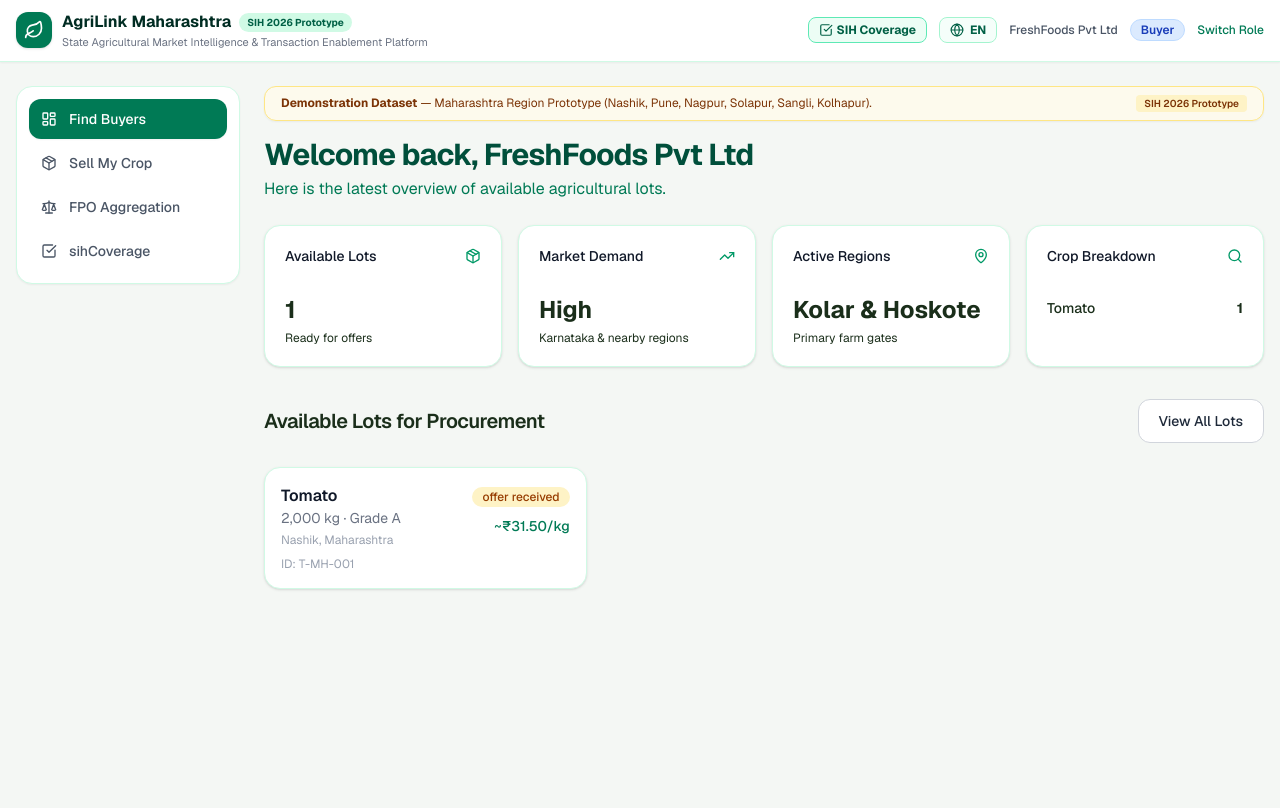
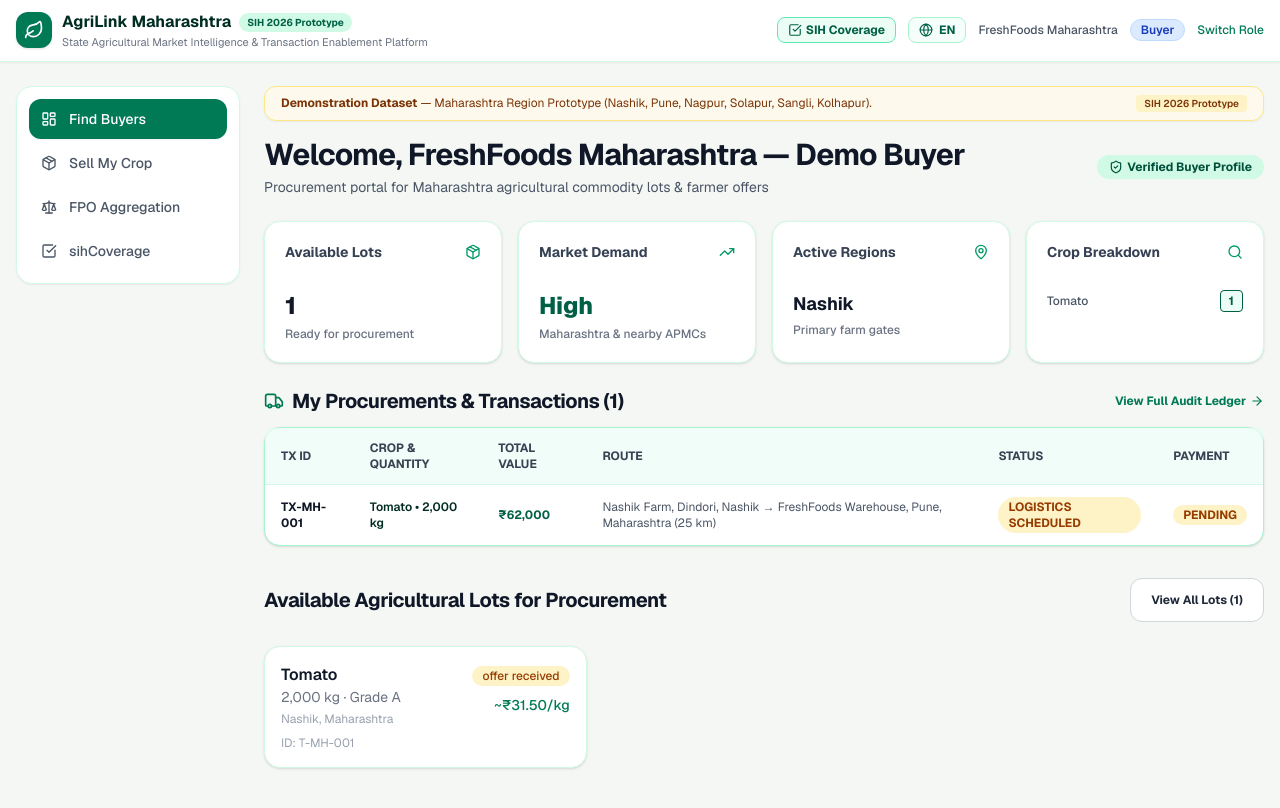
Before and after one commit to jeevankumarp-sizz/agrilink-maharashtra, a Next.js app: page /buyer in a window 1280 px wide. Shown: the top 808 px of the page. Built offline with nearby package versions, Linux system fonts and the light colour scheme.

Commit message:
fix: underlying data flow architecture - dynamically calculate buyer summary metrics (active regions, market demand, crop breakdown) from shared store lots, and make FPO lot creation update shared state

```diff
--- a/src/app/buyer/page.tsx
+++ b/src/app/buyer/page.tsx
@@ -15,21 +15,28 @@ import {
   CardTitle
 } from '@/components/ui/card';
 import { Button } from '@/components/ui/button';
+import { Badge } from '@/components/ui/badge';
 import { LotCard } from '@/components/agri/recommendation-card';
-import { actionLogin, actionGetBuyerDashboard } from '@/actions/agri-actions';
-import { Package, TrendingUp, Search, MapPin } from 'lucide-react';
-import type { Lot, User } from '@/lib/types';
+import { actionLogin, actionGetBuyerDashboard, actionGetFarmerDashboard } from '@/actions/agri-actions';
+import { formatCurrency, formatNumber } from '@/lib/utils';
+import { Package, TrendingUp, Search, MapPin, Truck, ShieldCheck, ArrowRight } from 'lucide-react';
+import type { Lot, User, Transaction } from '@/lib/types';
 
 export default function BuyerDashboardPage() {
   const [loading, setLoading] = useState(true);
-  const [data, setData] = useState<{ user: User | null; lots: Lot[] } | null>(null);
+  const [data, setData] = useState<{ user: User | null; lots: Lot[]; transactions?: Transaction[] } | null>(null);
 
   useEffect(() => {
     async function loadDashboard() {
       try {
         await actionLogin('buyer');
         const dashboardData = await actionGetBuyerDashboard();
-        setData(dashboardData);
+        const farmerData = await actionGetFarmerDashboard();
+        setData({
+          user: dashboardData.user,
+          lots: dashboardData.lots,
+          transactions: farmerData.transactions || [],
+        });
       } catch (error) {
         console.error('Failed to load dashboard:', error);
       } finally {
@@ -42,7 +49,7 @@ export default function BuyerDashboardPage() {
 
   if (loading) {
     return (
-      <AppShell role="buyer" userName="FreshFoods Pvt Ltd">
+      <AppShell role="buyer" userName="FreshFoods Maharashtra">
         <LoadingSpinner />
       </AppShell>
     );
@@ -50,7 +57,7 @@ export default function BuyerDashboardPage() {
 
   if (!data) {
     return (
-      <AppShell role="buyer" userName="FreshFoods Pvt Ltd">
+      <AppShell role="buyer" userName="FreshFoods Maharashtra">
         <EmptyState
           title="Error loading dashboard"
           description="We couldn't load your dashboard data. Please try again later."
@@ -59,8 +66,22 @@ export default function BuyerDashboardPage() {
     );
   }
 
-  const { lots } = data;
+  const { lots, transactions = [] } = data;
   const availableLots = lots.filter(l => l.status === 'open' || l.status === 'offer_received');
+
+  // Dynamically extract unique regions from active lots
+  const uniqueRegions = Array.from(
+    new Set(
+      availableLots
+        .map((l) => l.location.split(',')[0].trim())
+        .filter(Boolean)
+    )
+  );
+
+  const activeRegionsText =
+    uniqueRegions.length > 0
+      ? uniqueRegions.join(' & ')
+      : 'Nashik, Maharashtra';
 
   const cropStats = availableLots.reduce((acc, lot) => {
     acc[lot.crop] = (acc[lot.crop] || 0) + 1;
@@ -68,72 +89,149 @@ export default function BuyerDashboardPage() {
   }, {} as Record<string, number>);
 
   return (
-    <AppShell role="buyer" userName="FreshFoods Pvt Ltd">
+    <AppShell role="buyer" userName="FreshFoods Maharashtra">
       <DemoBanner />
 
-      <div className="space-y-6">
-        <div>
-          <h1 className="text-3xl font-bold tracking-tight text-emerald-900">Welcome back, FreshFoods Pvt Ltd</h1>
-          <p className="text-emerald-700 mt-1">Here is the latest overview of available agricultural lots.</p>
+      <div className="space-y-6 max-w-6xl mx-auto pb-12">
+        <div className="flex flex-col sm:flex-row sm:items-center justify-between gap-3">
+          <div>
+            <h1 className="text-3xl font-bold tracking-tight text-gray-900">
+              Welcome, FreshFoods Maharashtra — Demo Buyer
+            </h1>
+            <p className="text-sm text-gray-600 mt-1">
+              Procurement portal for Maharashtra agricultural commodity lots &amp; farmer offers
+            </p>
+          </div>
+          <Badge variant="verified" className="bg-emerald-100 text-emerald-900 border-emerald-300 font-bold text-xs px-3 py-1 w-fit">
+            <ShieldCheck className="h-3.5 w-3.5 mr-1" /> Verified Buyer Profile
+          </Badge>
         </div>
 
+        {/* Dynamic Summary Cards derived from shared lot store */}
         <div className="grid gap-4 md:grid-cols-2 lg:grid-cols-4">
-          <Card>
+          <Card className="border border-emerald-100">
             <CardHeader className="flex flex-row items-center justify-between pb-2 space-y-0">
-              <CardTitle className="text-sm font-medium">Available Lots</CardTitle>
+              <CardTitle className="text-sm font-bold text-gray-700">Available Lots</CardTitle>
               <Package className="h-4 w-4 text-emerald-600" />
             </CardHeader>
             <CardContent>
-              <div className="text-2xl font-bold">{availableLots.length}</div>
-              <p className="text-xs text-muted-foreground mt-1">Ready for offers</p>
+              <div className="text-2xl font-extrabold text-gray-900">{availableLots.length}</div>
+              <p className="text-xs text-gray-500 mt-1 font-medium">Ready for procurement</p>
             </CardContent>
           </Card>
 
-          <Card>
+          <Card className="border border-emerald-100">
             <CardHeader className="flex flex-row items-center justify-between pb-2 space-y-0">
-              <CardTitle className="text-sm font-medium">Market Demand</CardTitle>
+              <CardTitle className="text-sm font-bold text-gray-700">Market Demand</CardTitle>
               <TrendingUp className="h-4 w-4 text-emerald-600" />
             </CardHeader>
             <CardContent>
-              <div className="text-2xl font-bold">High</div>
-              <p className="text-xs text-muted-foreground mt-1">Karnataka & nearby regions</p>
+              <div className="text-2xl font-extrabold text-emerald-800">
+                {availableLots.length > 0 ? "High" : "Moderate"}
+              </div>
+              <p className="text-xs text-gray-500 mt-1 font-medium">
+                {availableLots.length > 0 ? "Maharashtra & nearby APMCs" : "Statewide snapshot"}
+              </p>
             </CardContent>
           </Card>
 
-          <Card>
+          <Card className="border border-emerald-100">
             <CardHeader className="flex flex-row items-center justify-between pb-2 space-y-0">
-              <CardTitle className="text-sm font-medium">Active Regions</CardTitle>
+              <CardTitle className="text-sm font-bold text-gray-700">Active Regions</CardTitle>
               <MapPin className="h-4 w-4 text-emerald-600" />
             </CardHeader>
             <CardContent>
-              <div className="text-2xl font-bold">Kolar & Hoskote</div>
-              <p className="text-xs text-muted-foreground mt-1">Primary farm gates</p>
+              <div className="text-lg font-bold text-gray-900 truncate" title={activeRegionsText}>
+                {activeRegionsText}
+              </div>
+              <p className="text-xs text-gray-500 mt-1 font-medium">Primary farm gates</p>
             </CardContent>
           </Card>
 
-          <Card>
+          <Card className="border border-emerald-100">
             <CardHeader className="flex flex-row items-center justify-between pb-2 space-y-0">
-              <CardTitle className="text-sm font-medium">Crop Breakdown</CardTitle>
+              <CardTitle className="text-sm font-bold text-gray-700">Crop Breakdown</CardTitle>
               <Search className="h-4 w-4 text-emerald-600" />
             </CardHeader>
             <CardContent>
-              <div className="text-sm font-medium">
+              <div className="text-xs font-medium space-y-1">
                 {Object.entries(cropStats).map(([crop, count]) => (
-                  <div key={crop} className="flex justify-between items-center mt-1">
-                    <span>{crop}</span>
-                    <span className="font-bold">{count}</span>
+                  <div key={crop} className="flex justify-between items-center">
+                    <span className="text-gray-600">{crop}</span>
+                    <span className="font-bold text-emerald-800 bg-emerald-50 px-2 py-0.5 rounded border">{count}</span>
                   </div>
                 ))}
-                {Object.keys(cropStats).length === 0 && <span className="text-muted-foreground">No active lots</span>}
+                {Object.keys(cropStats).length === 0 && <span className="text-gray-400">No active lots</span>}
               </div>
             </CardContent>
           </Card>
         </div>
 
+        {/* Active Purchases / Transactions Section */}
+        {transactions.length > 0 && (
+          <div className="space-y-3">
+            <div className="flex items-center justify-between">
+              <h2 className="text-xl font-bold tracking-tight text-gray-900 flex items-center gap-2">
+                <Truck className="h-5 w-5 text-emerald-700" />
+                My Procurements &amp; Transactions ({transactions.length})
+              </h2>
+              <Link href="/admin/transactions" className="text-xs font-bold text-emerald-700 hover:underline flex items-center gap-1">
+                View Full Audit Ledger <ArrowRight className="h-3.5 w-3.5" />
+              </Link>
+            </div>
+
+            <Card className="border border-emerald-200">
+              <CardContent className="p-0">
+                <div className="overflow-x-auto">
+                  <table className="w-full text-xs text-left">
+                    <thead className="bg-emerald-50/70 text-gray-700 uppercase font-bold border-b border-emerald-100">
+                      <tr>
+                        <th className="px-4 py-3">Tx ID</th>
+                        <th className="px-4 py-3">Crop &amp; Quantity</th>
+                        <th className="px-4 py-3">Total Value</th>
+                        <th className="px-4 py-3">Route</th>
+                        <th className="px-4 py-3">Status</th>
+                        <th className="px-4 py-3">Payment</th>
+                      </tr>
+                    </thead>
+                    <tbody className="divide-y divide-gray-100">
+                      {transactions.map((tx) => (
+                        <tr key={tx.id} className="hover:bg-emerald-50/20">
+                          <td className="px-4 py-3 font-bold text-gray-900">{tx.id}</td>
+                          <td className="px-4 py-3 font-semibold text-emerald-950">
+                            {tx.crop} • {formatNumber(tx.quantity)} kg
+                          </td>
+                          <td className="px-4 py-3 font-bold text-emerald-800">{formatCurrency(tx.totalAmount)}</td>
+                          <td className="px-4 py-3 text-gray-600">
+                            {tx.pickupLocation} → {tx.destination} ({tx.distanceKm} km)
+                          </td>
+                          <td className="px-4 py-3">
+                            <Badge variant={tx.status === 'PAID' ? 'success' : 'warning'} className="font-bold">
+                              {tx.status.replace('_', ' ')}
+                            </Badge>
+                          </td>
+                          <td className="px-4 py-3">
+                            <Badge variant={tx.paymentStatus === 'PAID' ? 'success' : 'warning'} className="font-bold">
+                              {tx.paymentStatus}
+                            </Badge>
+                          </td>
+                        </tr>
+                      ))}
+                    </tbody>
+                  </table>
+                </div>
+              </CardContent>
+            </Card>
+          </div>
+        )}
+
+        {/* Available Lots Section */}
         <div className="flex items-center justify-between mt-8">
-          <h2 className="text-xl font-semibold tracking-tight">Available Lots for Procurement</h2>
+          <h2 className="text-xl font-bold tracking-tight text-gray-900">
+            Available Agricultural Lots for Procurement
+          </h2>
           <Link href="/buyer/lots">
-            <Button variant="outline">View All Lots</Button>
+            <Button variant="outline" className="font-bold text-xs">View All Lots ({availableLots.length})</Button>
           </Link>
         </div>
 
@@ -144,7 +242,7 @@ export default function BuyerDashboardPage() {
           />
         ) : (
           <div className="grid gap-4 md:grid-cols-2 lg:grid-cols-3">
-            {availableLots.slice(0, 6).map((lot) => (
+            {availableLots.map((lot) => (
               <Link href={`/buyer/lots/${lot.id}`} key={lot.id} className="block transition-transform hover:-translate-y-1">
                 <LotCard lot={lot} />
               </Link>
```
Also changed, not shown: src/app/farmer/fpo/page.tsx (+49 -2 lines).
